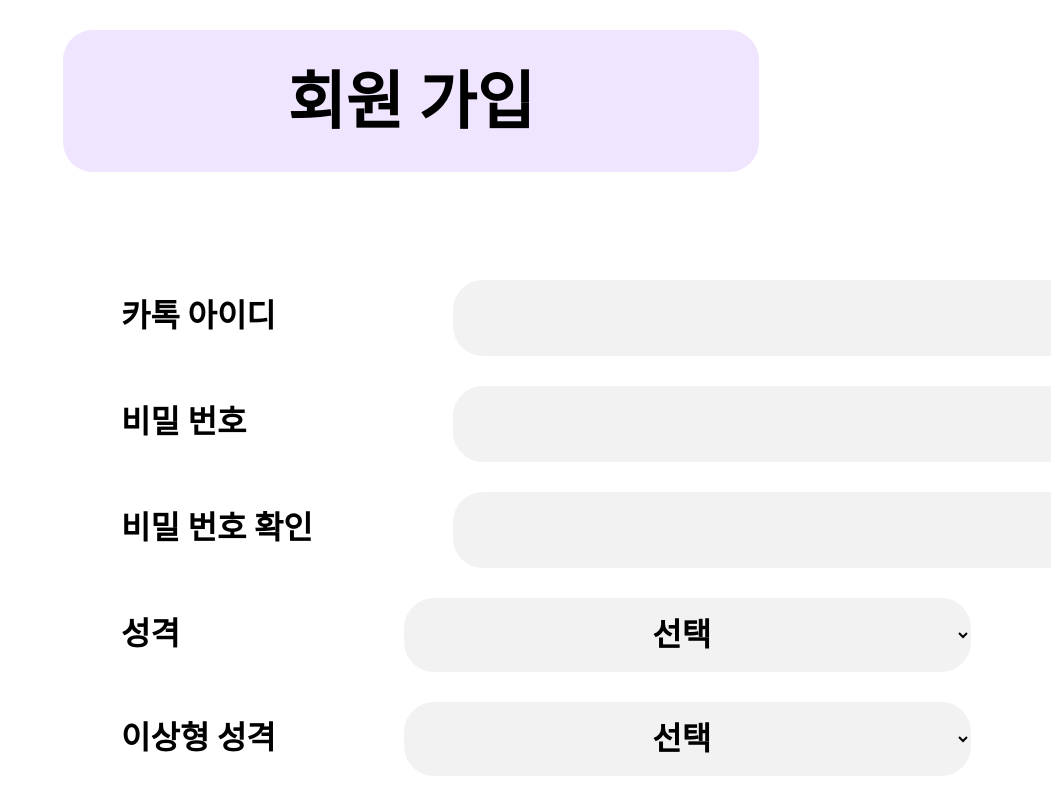
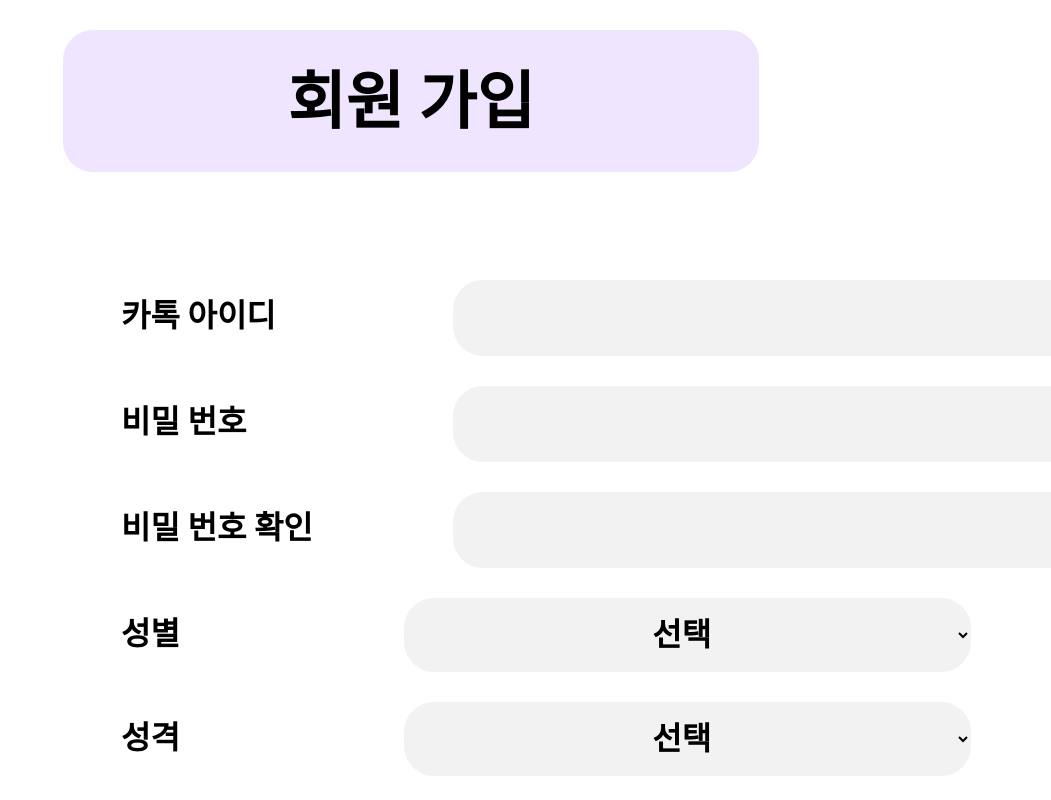
Before and after one commit to Lim-JiSeon/Rangpid, a React (Create React App) app in the folder frontend/: page /register in a window 1280 px wide. Shown: the top 800 px of the page, without its empty margins (229-1280 px from the left). Built offline with nearby package versions, Linux system fonts and the light colour scheme.

Commit message:
회원가입 성별 추가

```diff
--- a/frontend/src/screen/Register/Register.js
+++ b/frontend/src/screen/Register/Register.js
@@ -10,12 +10,13 @@ function Register() {
     let [input, setInput] = useState({
         id: '',
         password: '',
+        gender: '',
         character: '',
         idealCharacter: '',
         hobby: ''
     });
 
-    const {id, password, character, idealCharacter, hobby} = input;
+    const {id, password, gender, character, idealCharacter, hobby} = input;
 
     const onChangeInput = (e) => {
         const {name, value} = e.target;
@@ -74,6 +75,17 @@ function Register() {
                             onChange={onChangeInput}
                         ></input>
                     </div>
+                </div>
+                <div className={style.idInputContainer}>
+                    <div className={style.miniTitle}>성별</div>
+                    <select className={style.idInput}
+                        name="gender"
+                        onChange={onChangeInput}
+                    >
+                        <option>선택</option>
+                        <option>여성</option>
+                        <option>남성</option>
+                    </select>
                 </div>
                 <div className={style.idInputContainer}>
                     <div className={style.miniTitle}>성격</div>
--- a/frontend/src/screen/Signin.jsx
+++ b/frontend/src/screen/Signin.jsx
@@ -87,14 +87,16 @@ const Signin = () => {
             console.log(res.data);
             if (res.data.username === id) {
                 console.log("로그인 성공");
-                localStorage.setItem('id', id);
                 alert("로그인을 성공했습니다.");
-            } else if (id == null || password == null) {
+            } else if (id == "" || password == "") {
                 console.log("로그인 실패 : 아이디 또는 비밀번호 미입력");
                 alert("아이디, 비밀번호를 모두 입력해주세요.");
-            } else if (res.data.id == null) {
+            } else if (res.data.username == "invalid") {
                 console.log("로그인 실패 : 아이디 불일치");
-                alert("아이디 또는 비밀번호가 일치하지 않습니다.");
+                alert("아이디가 일치하지 않습니다.");
+            } else if (res.data.password == "incorrect") {
+                console.log("로그인 실패 : 비밀번호 불일치");
+                alert("비밀번호가 일치하지 않습니다.");
             } else {
                 console.log("로그인 실패");
                 alert("다시 로그인해주세요.");
@@ -129,7 +131,7 @@ const Signin = () => {
                         type='submit'
                         onClick={() => {
                             login();
-                            localStorage.getItem('id')? navigate("/select"): alert("로그인을 해주세요.")
+                            navigate("/select");
                         }}
                     >
                         로그인하기
```
